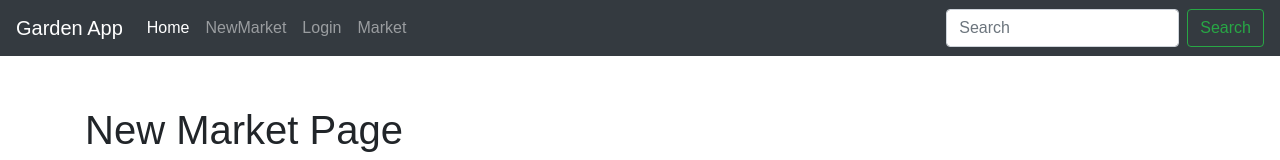
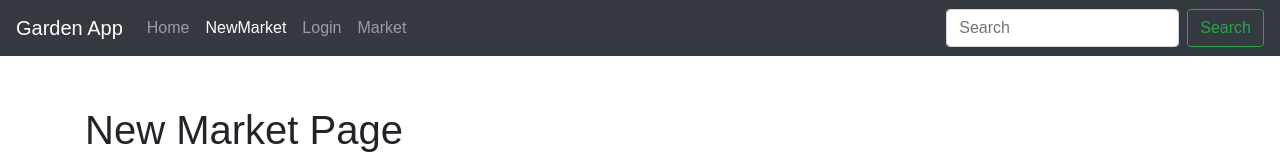
Before and after one commit to MoChips2/garden-market, a React (Create React App) app in the folder client/: page /newmarket in a window 1280 px wide. Shown: the top 160 px of the page. Built offline with nearby package versions, Linux system fonts and the light colour scheme.

Commit message:
Added links

```diff
--- a/client/src/components/navbar.js
+++ b/client/src/components/navbar.js
@@ -1,5 +1,5 @@
 import React from "react";
-// import Link from "react-router-dom";
+import { Link } from "react-router-dom";
 
 function Navbar() {
     return (
@@ -11,27 +11,27 @@ function Navbar() {
 
             <div className="collapse navbar-collapse" id="navbarSupportedContent">
                 <ul className="navbar-nav mr-auto">
-                    <li className="nav-item active">
-                        <a className="nav-link" href="/home">Home <span className="sr-only">(current)</span></a>
+                    <li className={window.location.pathname === "/home" ? "active" : ""}>
+                        <Link className="nav-link" to="/home">Home </Link>
                     </li>
-                    <li className="nav-item">
-                        <a className="nav-link" href="/newmarket">NewMarket</a>
+                    <li className={window.location.pathname === "/newmarket" ? "active" : ""}>
+                        <Link className="nav-link" to="/newmarket">NewMarket</Link>
                     </li>
-                    <li className="nav-item">
-                        <a className="nav-link" href="/login">Login</a>
+                    <li className={window.location.pathname === "/login" ? "active" : ""}>
+                        <Link className="nav-link" to="/login">Login</Link>
                     </li>
-                    <li className="nav-item">
-                        <a className="nav-link" href="/market">Market</a>
+                    <li className={window.location.pathname === "/market" ? "active" : ""}>
+                        <Link className="nav-link" to="/market">Market</Link>
                     </li>
                 </ul>
                 <form className="form-inline my-2 my-lg-0">
                     <input className="form-control mr-sm-2" type="search" placeholder="Search" aria-label="Search" />
-                        <button className="btn btn-outline-success my-2 my-sm-0" type="submit">Search</button>
-    </form>
-  </div>
-</nav>
+                    <button className="btn btn-outline-success my-2 my-sm-0" type="submit">Search</button>
+                </form>
+            </div>
+        </nav>
 
-            )
+    )
 }
 
 export default Navbar;
```
